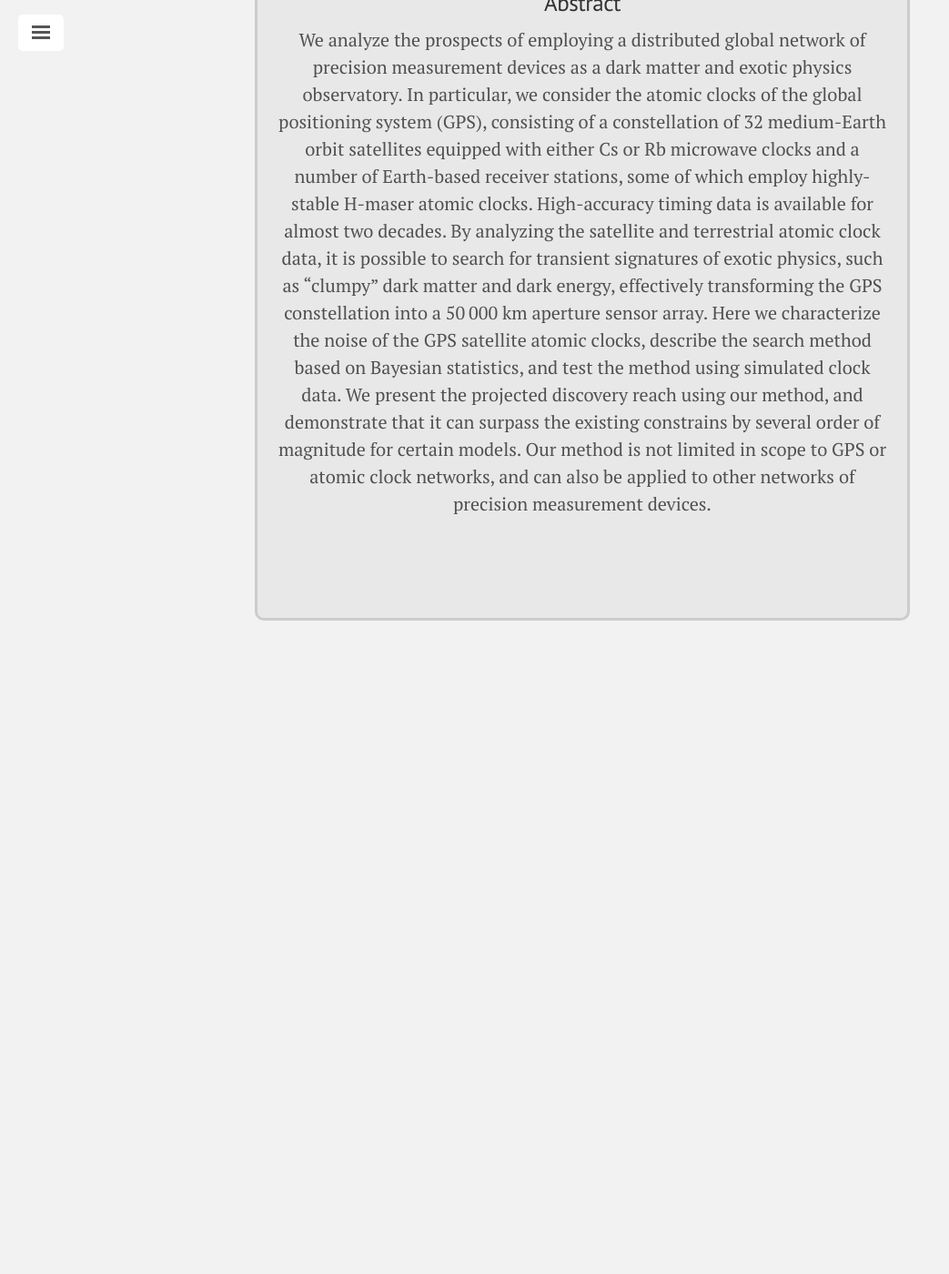
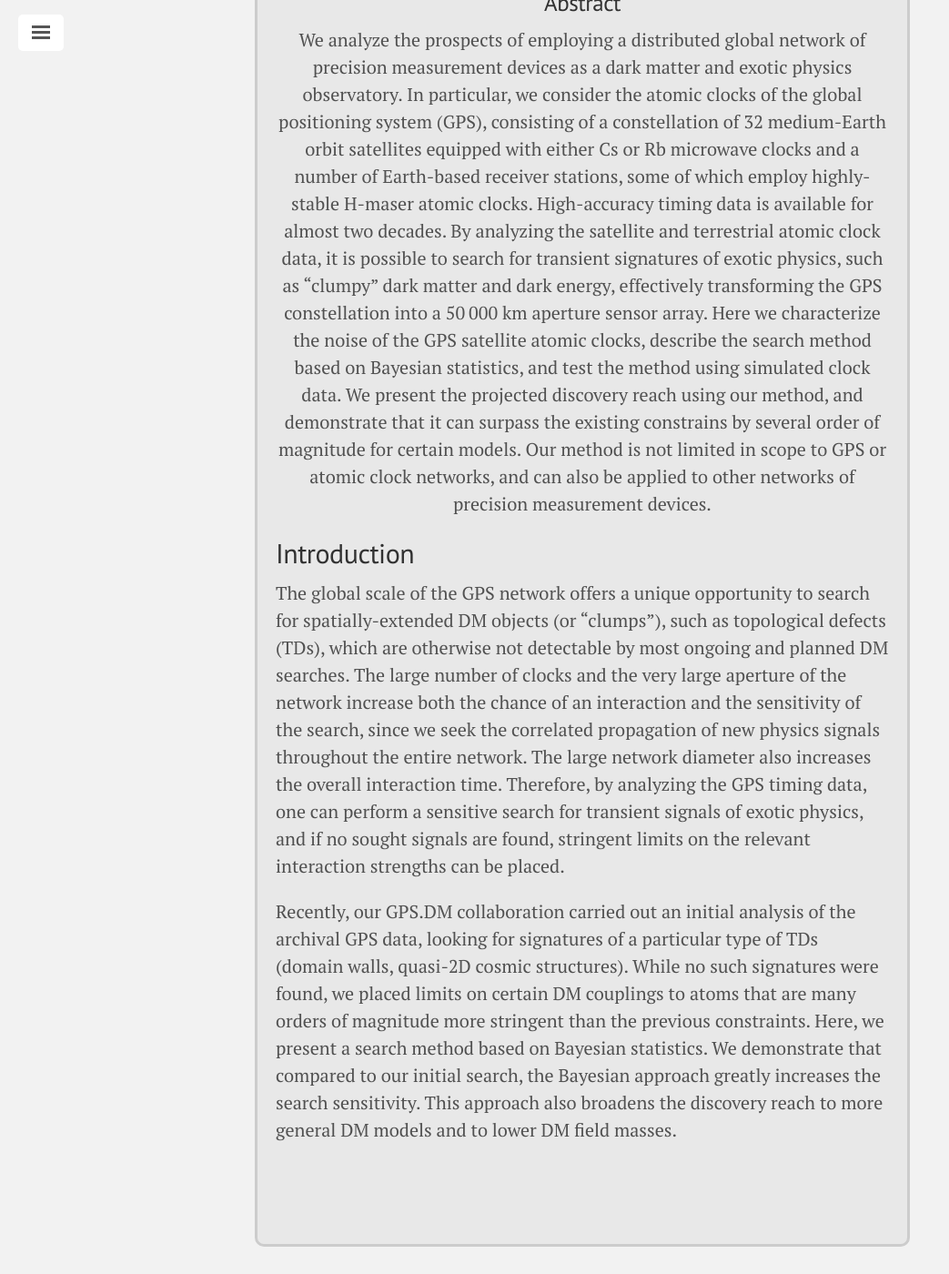
Before and after one commit to TakeTwiceDailey/TakeTwiceDailey.github.io, a Jekyll site: the page built from _research/2018-04-23-prd-bayes.md, in a window 1280 px wide and 1400 px high, scrolled down 457 px. Shown: the whole window at 91% size, without its empty margins (0-1043 px from the left). Built offline with Jekyll 4.4.1, drawn with Linux system fonts in a browser that asks for light colours; nearby versions of some CDN libraries; before the commit the page ends 1169 px from its top, so only the background shows below that.

Commit message:
more research post material

```diff
--- a/_research/2018-04-23-prd-bayes.md
+++ b/_research/2018-04-23-prd-bayes.md
@@ -6,3 +6,9 @@ abstract: We analyze the prospects of employing a distributed global network of
 authors: Benjamin M. Roberts, Geoffrey Blewitt, Conner Dailey, & Andrei Derevianko
 link: https://journals.aps.org/prd/abstract/10.1103/PhysRevD.97.083009
 ---
+
+## Introduction
+
+The global scale of the GPS network offers a unique opportunity to search for spatially-extended DM objects (or “clumps”), such as topological defects (TDs), which are otherwise not detectable by most ongoing and planned DM searches. The large number of clocks and the very large aperture of the network increase both the chance of an interaction and the sensitivity of the search, since we seek the correlated propagation of new physics signals throughout the entire network. The large network diameter also increases the overall interaction time. Therefore, by analyzing the GPS timing data, one can perform a sensitive search for transient signals of exotic physics, and if no sought signals are found, stringent limits on the relevant interaction strengths can be placed.
+
+Recently, our GPS.DM collaboration carried out an initial analysis of the archival GPS data, looking for signatures of a particular type of TDs (domain walls, quasi-2D cosmic structures). While no such signatures were found, we placed limits on certain DM couplings to atoms that are many orders of magnitude more stringent than the previous constraints. Here, we present a search method based on Bayesian statistics. We demonstrate that compared to our initial search, the Bayesian approach greatly increases the search sensitivity. This approach also broadens the discovery reach to more general DM models and to lower DM field masses.
```
Also changed, not shown: _research/2017-10-30-Nat-Comm.md (+2 -0 lines), _research/2020-02-11-ELF-telescope.md (+1 -0 lines).
